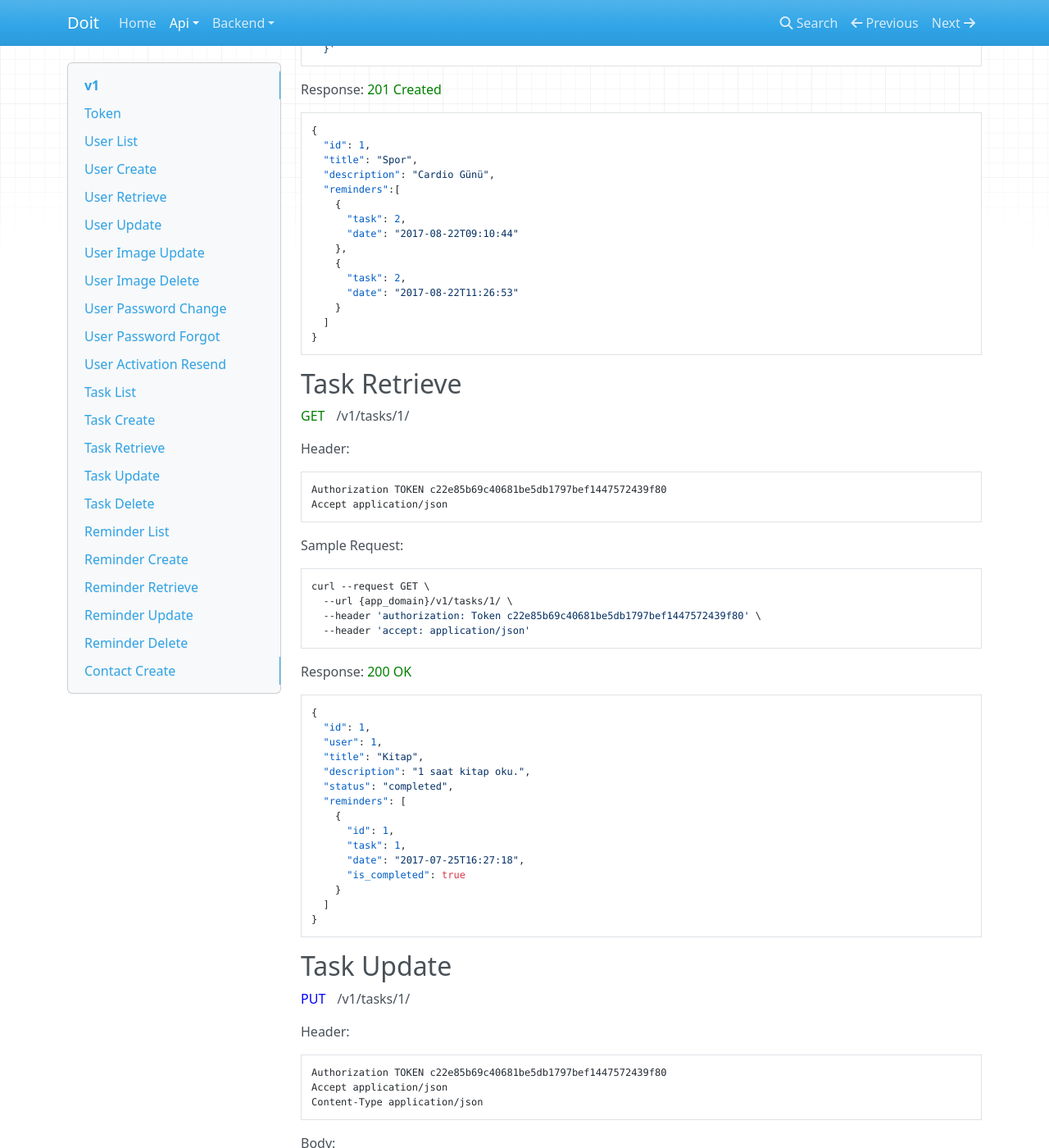
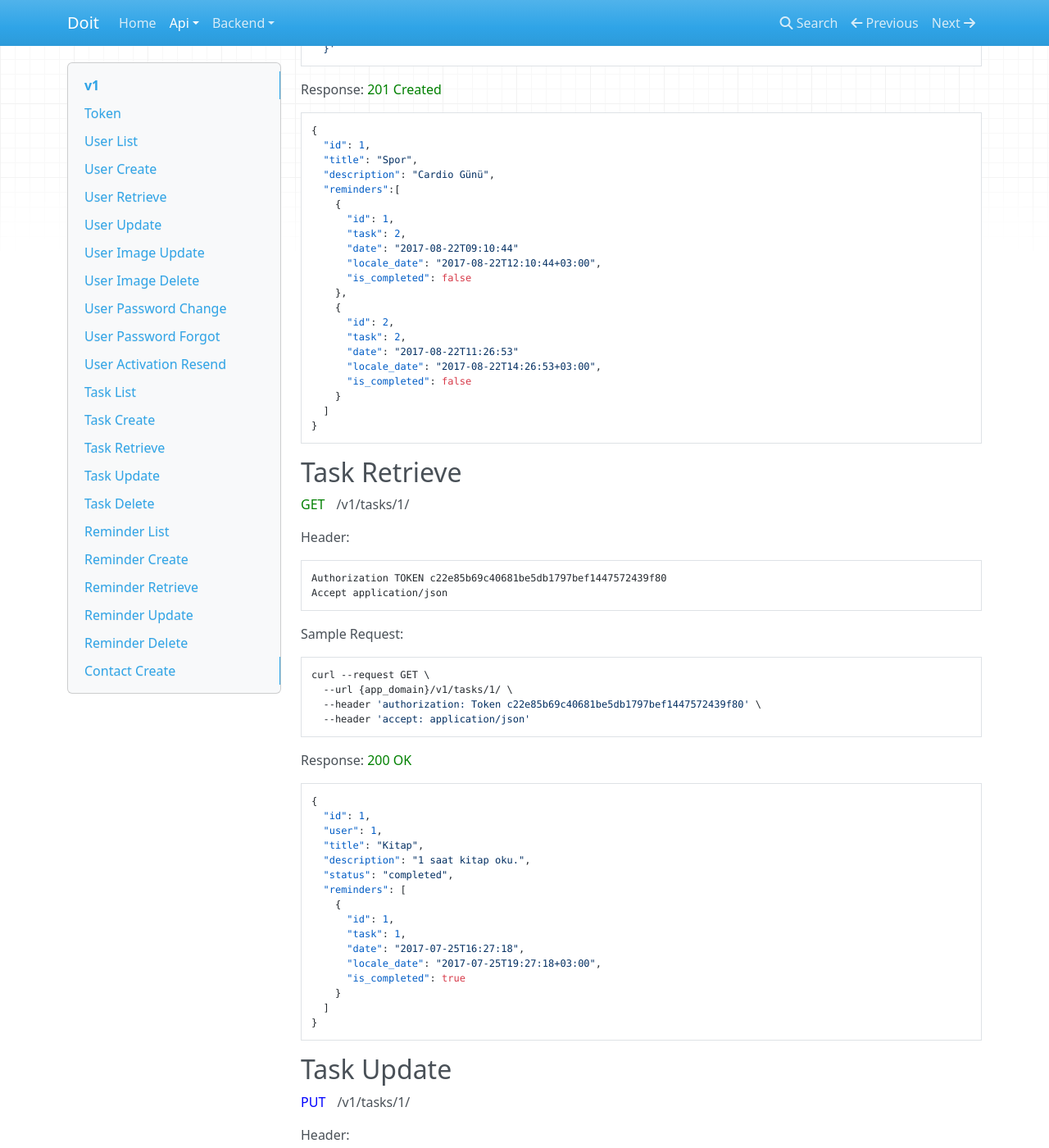
Before and after one commit to crownest/doit-backend, an MkDocs documentation site: the page built from docs/api/v1.md, in a window 1280 px wide and 1400 px high, scrolled down 8306 px. Shown: the whole window at 82% size. Built offline with MkDocs 1.6.1, drawn with Linux system fonts in a browser that asks for light colours; nearby versions of some CDN libraries; old or Windows-style settings are respelled for this version of MkDocs; some of the changed text lies outside the part shown.

Commit message:
Documentation updated.

````diff
--- a/docs/api/v1.md
+++ b/docs/api/v1.md
@@ -447,12 +447,18 @@ Response: <span style="color: green">201 Created</span><br></p>
   "description": "Cardio Günü",
   "reminders":[
     {
+      "id": 1,
       "task": 2,
       "date": "2017-08-22T09:10:44"
+      "locale_date": "2017-08-22T12:10:44+03:00",
+      "is_completed": false
     },
     {
+      "id": 2,
       "task": 2,
       "date": "2017-08-22T11:26:53"
+      "locale_date": "2017-08-22T14:26:53+03:00",
+      "is_completed": false
     }
   ]
 }
@@ -490,6 +496,7 @@ Response: <span style="color: green">200 OK</span><br></p>
       "id": 1,
       "task": 1,
       "date": "2017-07-25T16:27:18",
+      "locale_date": "2017-07-25T19:27:18+03:00",
       "is_completed": true
     }
   ]
@@ -585,18 +592,21 @@ Response: <span style="color: green">200 OK</span><br></p>
     "id": 1,
     "task": 1,
     "date": "2017-07-25T16:27:18",
+    "locale_date": "2017-07-25T19:27:18+03:00",
     "is_completed": true
   },
   {
     "id": 2,
     "task": 2,
     "date": "2017-08-22T09:10:44",
+    "locale_date": "2017-08-22T11:10:44+02:00",
     "is_completed": true
   },
   {
     "id": 3,
     "task": 2,
     "date": "2017-08-22T11:26:53",
+    "locale_date": "",
     "is_completed": true
   }
 ]
@@ -642,6 +652,8 @@ Response: <span style="color: green">201 Created</span><br></p>
   "id": 1,
   "task": 1,
   "date": "2017-08-23T15:47:18"
+  "locale_date": "2017-08-23T18:47:18+03:00",
+  "is_completed": false
 }
 ```
 
@@ -670,6 +682,7 @@ Response: <span style="color: green">200 OK</span><br></p>
   "id": 1,
   "task": 1,
   "date": "2017-07-25T16:27:18",
+  "locale_date": "2017-07-25T19:27:18+03:00",
   "is_completed": true
 }
 ```
@@ -709,7 +722,9 @@ Response: <span style="color: green">200 OK</span><br></p>
 ```
 {
   "id": 1,
-  "date": "2017-07-26T13:27:18"
+  "date": "2017-07-26T13:27:18",
+  "locale_date": "2017-07-26T16:27:18+03:00",
+  "is_completed": true
 }
 ```
 
````
